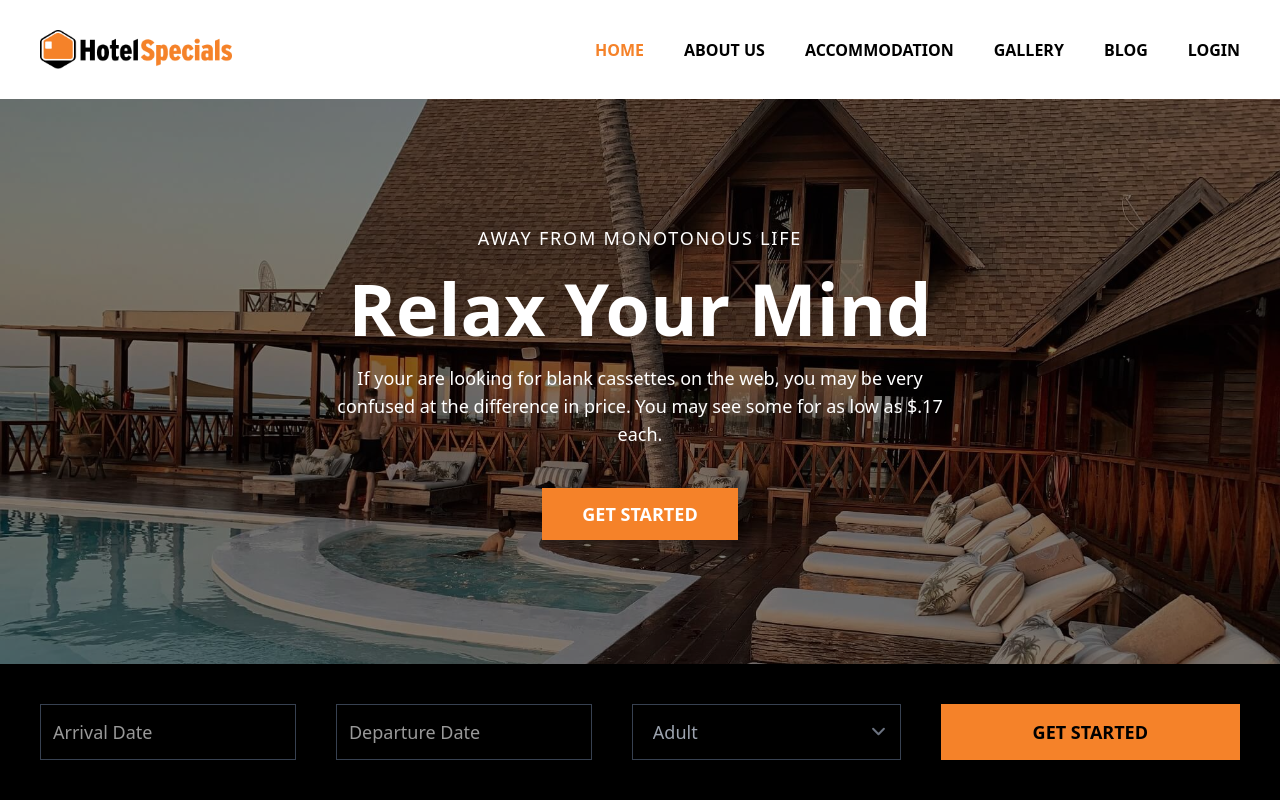
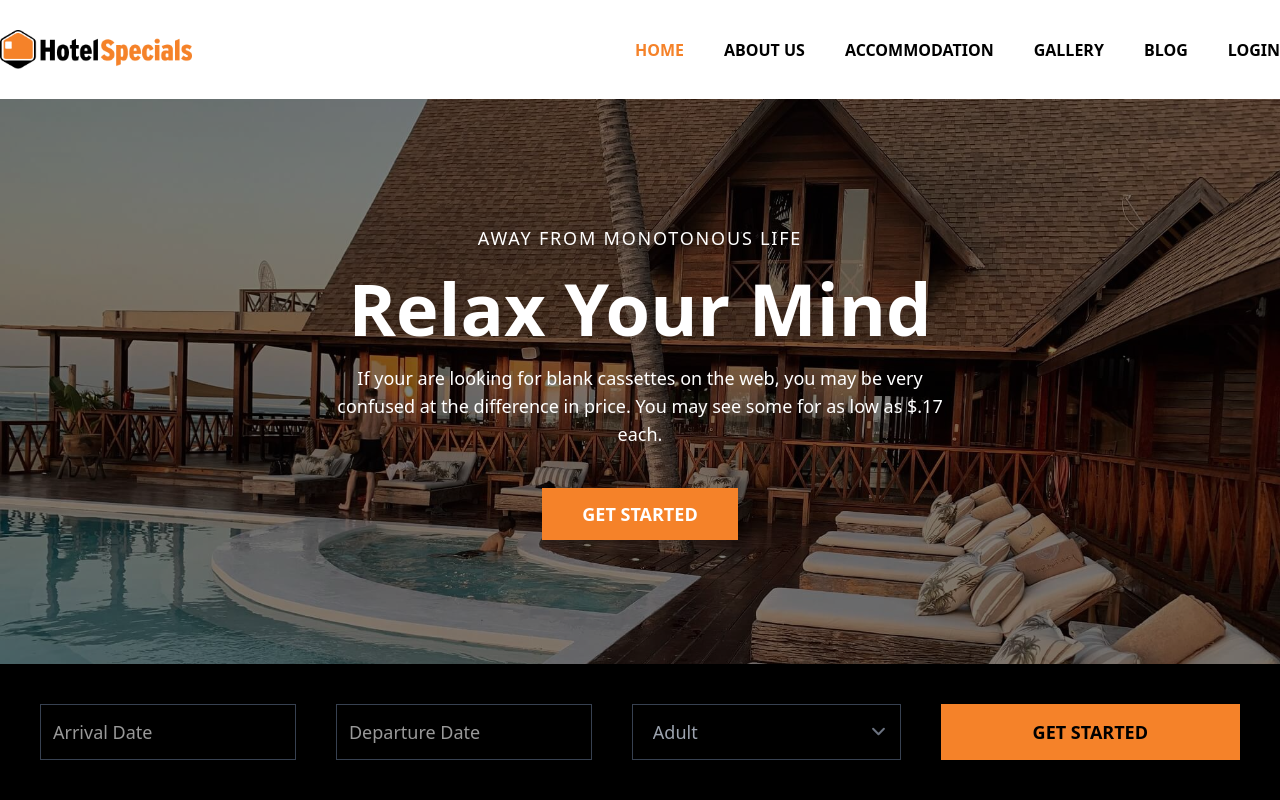
Before and after one commit to shamim-coder/hotel-specials-client, a React (Create React App) app: page / in a window 1280 px wide. Shown: the top 800 px of the page. Built offline with nearby package versions, Linux system fonts and the light colour scheme; no server answers.

Commit message:
home header conditional formating with others pages

```diff
--- a/src/Pages/Shared/Header/NavBar/NavBar.js
+++ b/src/Pages/Shared/Header/NavBar/NavBar.js
@@ -5,13 +5,13 @@ import { useAuthState } from "react-firebase-hooks/auth";
 import auth from "../../../../Utilities/Firebase/firebase.init";
 import { signOut } from "firebase/auth";
 
-const NavBar = ({ homePath }) => {
+const NavBar = ({ home, root }) => {
     const [user] = useAuthState(auth);
 
     const navigate = useNavigate();
 
     return (
-        <nav className={`flex justify-between container items-center mx-auto py-[30px] bg-white ${homePath && "px-10"}`}>
+        <nav className={`flex justify-between container items-center mx-auto py-[30px] bg-white ${(root || home) && "px-10"}`}>
             <Link to="/">
                 <img className="w-48" src={Logo} alt="" />
             </Link>
```
